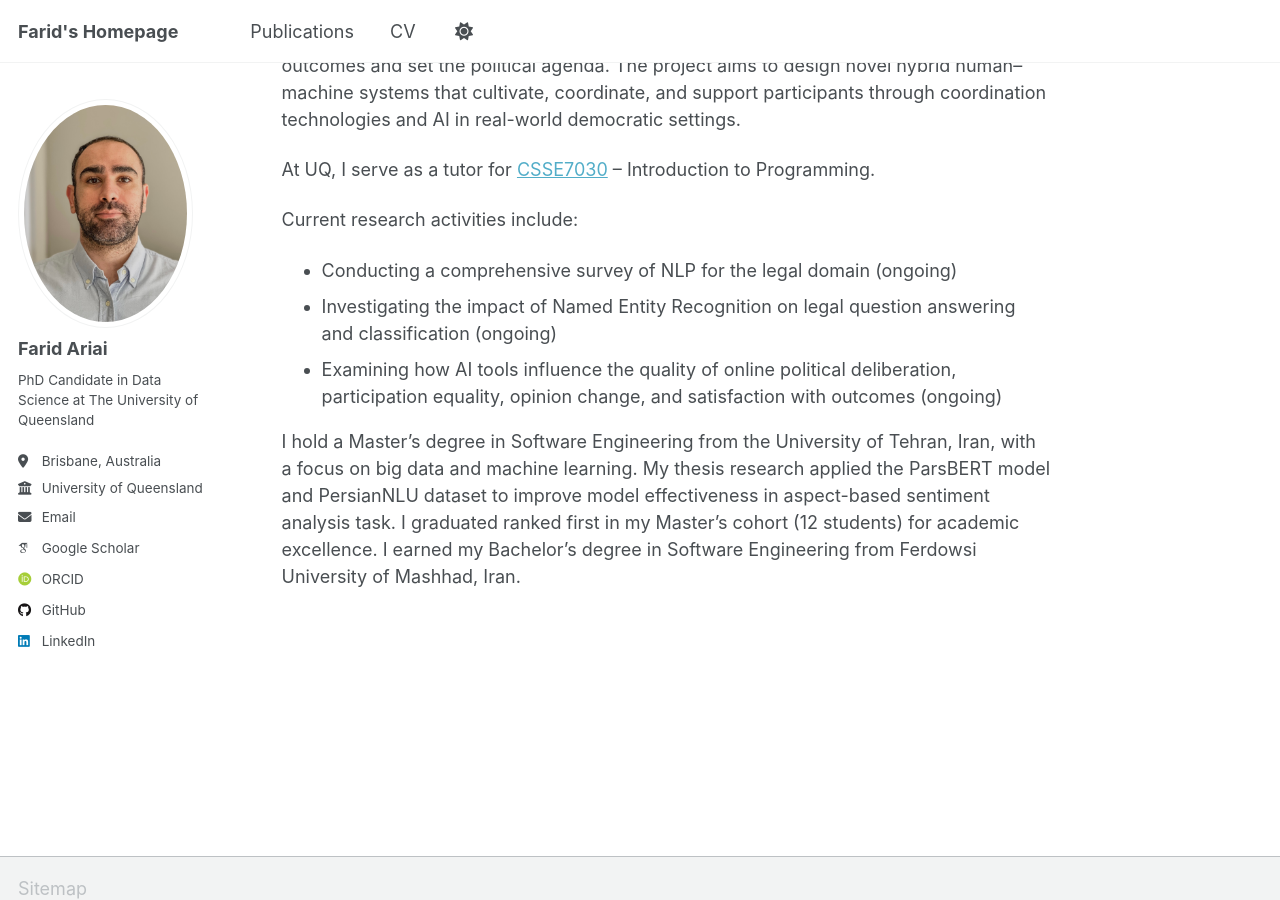
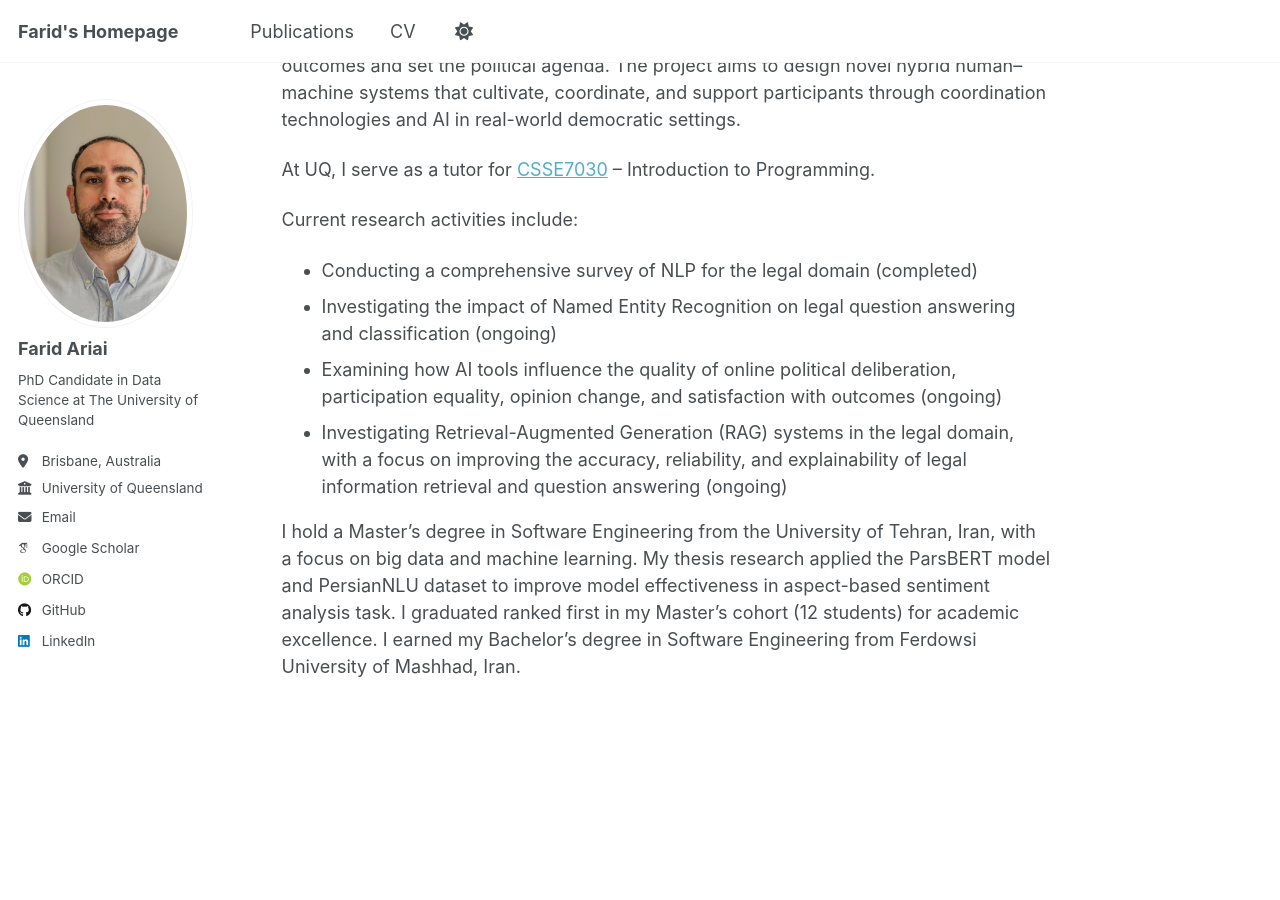
Before and after one commit to farid-ariai/farid-ariai.github.io, a Jekyll site: the page built from _pages/about.md, in a window 1280 px wide and 900 px high, scrolled down 464 px. Built offline with Jekyll 4.4.1, drawn with Linux system fonts in a browser that asks for light colours; some web fonts are replaced; a script that is not in the unit is left out.

Commit message:
Revise research activities and add new focus area
Updated the status of the NLP survey and added new research focus on RAG systems.

```diff
--- a/_pages/about.md
+++ b/_pages/about.md
@@ -14,8 +14,9 @@ At UQ, I serve as a tutor for [CSSE7030](https://programs-courses.uq.edu.au/cour
 
 Current research activities include:
 
-- Conducting a comprehensive survey of NLP for the legal domain (ongoing)
+- Conducting a comprehensive survey of NLP for the legal domain (completed)
 - Investigating the impact of Named Entity Recognition on legal question answering and classification (ongoing)
 - Examining how AI tools influence the quality of online political deliberation, participation equality, opinion change, and satisfaction with outcomes (ongoing)
+- Investigating Retrieval-Augmented Generation (RAG) systems in the legal domain, with a focus on improving the accuracy, reliability, and explainability of legal information retrieval and question answering (ongoing)
 
 I hold a Master’s degree in Software Engineering from the University of Tehran, Iran, with a focus on big data and machine learning. My thesis research applied the ParsBERT model and PersianNLU dataset to improve model effectiveness in aspect-based sentiment analysis task. I graduated ranked first in my Master’s cohort (12 students) for academic excellence. I earned my Bachelor’s degree in Software Engineering from Ferdowsi University of Mashhad, Iran.
```
